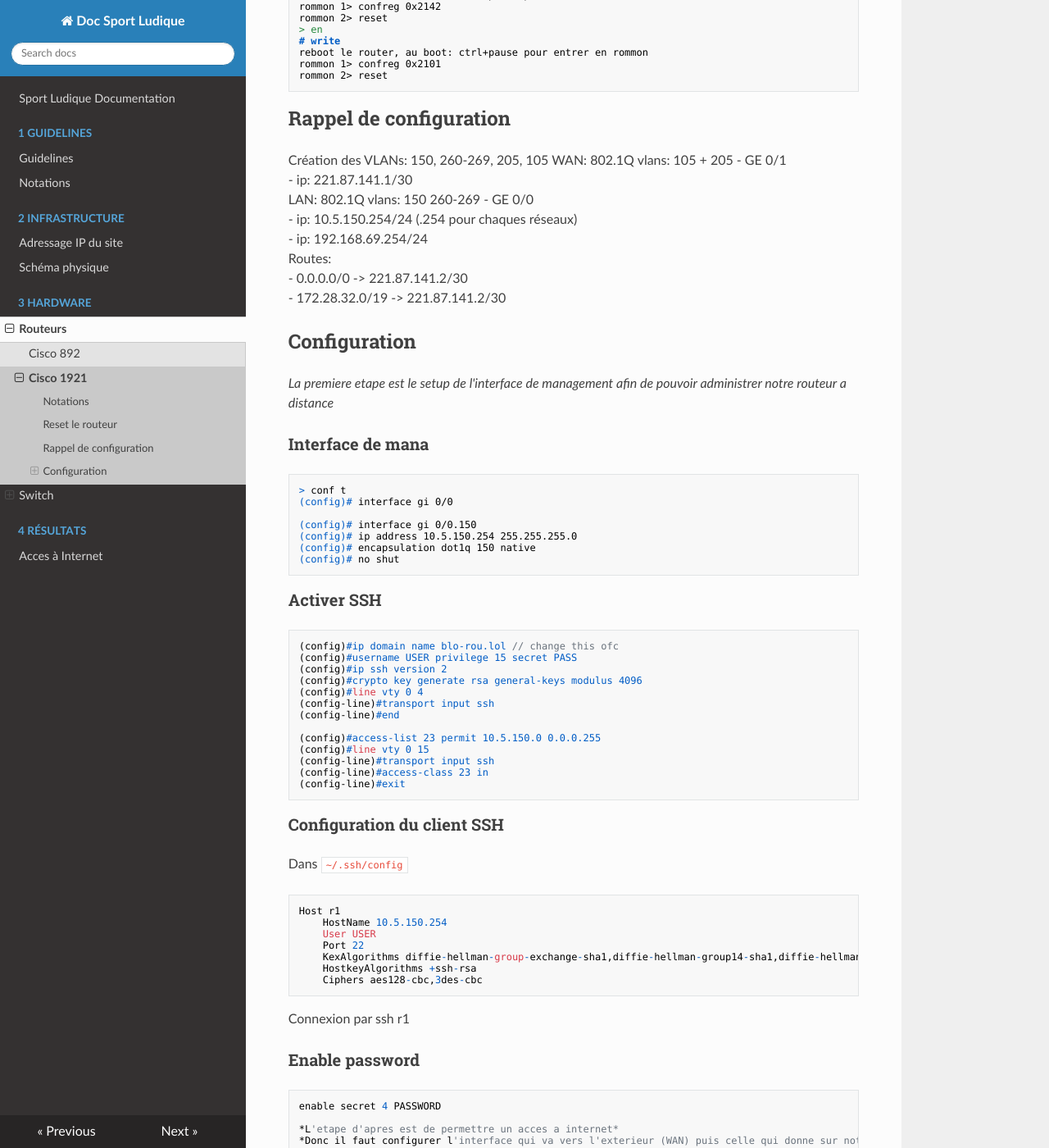
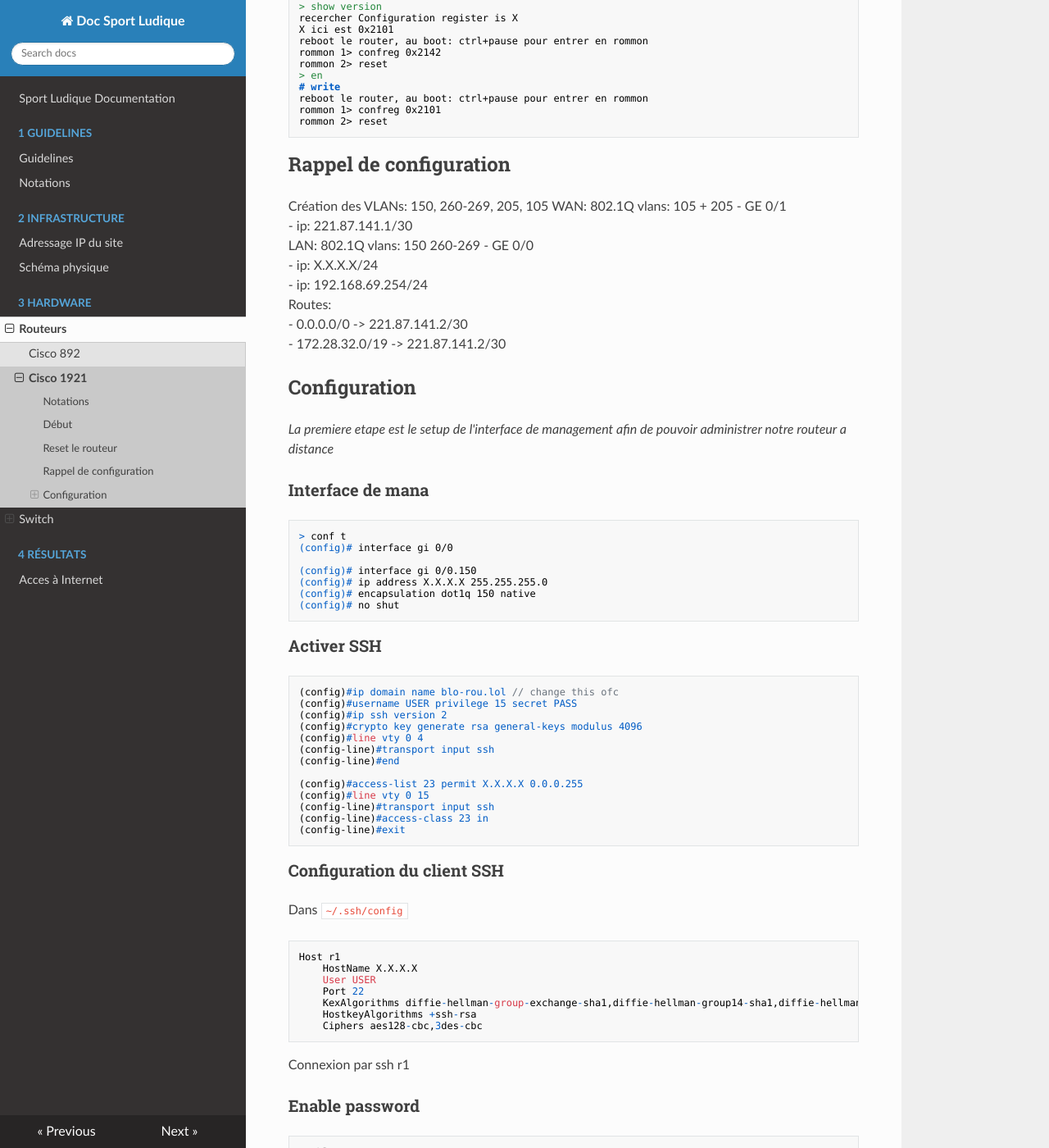
Before and after one commit to DSISportLudique/SportLudique2Doc, an MkDocs documentation site: the page built from docs/3 - Hardware/Routeurs/Routeur1921.md, in a window 1280 px wide and 1400 px high, scrolled down 436 px. Shown: the whole window at 82% size. Built offline with MkDocs 1.6.1, drawn with Linux system fonts in a browser that asks for light colours; nearby versions of some CDN libraries.

Commit message:
Corrections de la documentation finie

````diff
--- a/docs/3 - Hardware/Routeurs/Routeur1921.md
+++ b/docs/3 - Hardware/Routeurs/Routeur1921.md
@@ -2,6 +2,9 @@
 
 ## Notations
 Les notations sont définies dans [Notations](../../1 - Guidelines/Notations.md)
+
+
+## Début
 
 Avant de commencer a travailler, il faut reset le routeur, repartir sur une base propre
 
@@ -28,7 +31,7 @@ WAN: 802.1Q vlans: 105 + 205
     - ip: 221.87.141.1/30
 LAN: 802.1Q vlans: 150 260-269
 	- GE 0/0
-	- ip: 10.5.150.254/24 (.254 pour chaques réseaux)
+	- ip: X.X.X.X/24
 	- ip: 192.168.69.254/24
 Routes:
     - 0.0.0.0/0 -> 221.87.141.2/30
@@ -46,7 +49,7 @@ Routes:
 (config)# interface gi 0/0
 
 (config)# interface gi 0/0.150
-(config)# ip address 10.5.150.254 255.255.255.0
+(config)# ip address X.X.X.X 255.255.255.0
 (config)# encapsulation dot1q 150 native
 (config)# no shut
 ```
@@ -62,7 +65,7 @@ Routes:
 (config-line)#transport input ssh
 (config-line)#end
 
-(config)#access-list 23 permit 10.5.150.0 0.0.0.255
+(config)#access-list 23 permit X.X.X.X 0.0.0.255
 (config)#line vty 0 15
 (config-line)#transport input ssh
 (config-line)#access-class 23 in
@@ -74,7 +77,7 @@ Routes:
 Dans `~/.ssh/config`
 ```
 Host r1
-	HostName 10.5.150.254
+	HostName X.X.X.X
 	User USER
 	Port 22
 	KexAlgorithms diffie-hellman-group-exchange-sha1,diffie-hellman-group14-sha1,diffie-hellman-group1-sha1
````
Also changed, not shown: docs/2 - Infrastructure/ip.md (+5 -3 lines), docs/3 - Hardware/Switch/SwitchHP.md (+1 -8 lines), docs/3 - Hardware/Switch/SwitchSSH.md (+1 -8 lines), docs/4 - Résultats/AccesInternet.md (+1 -1 lines).
